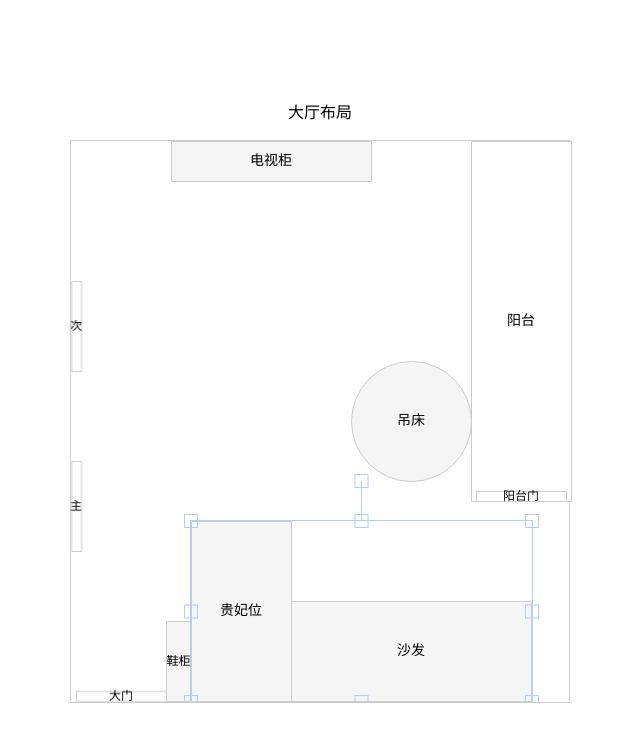
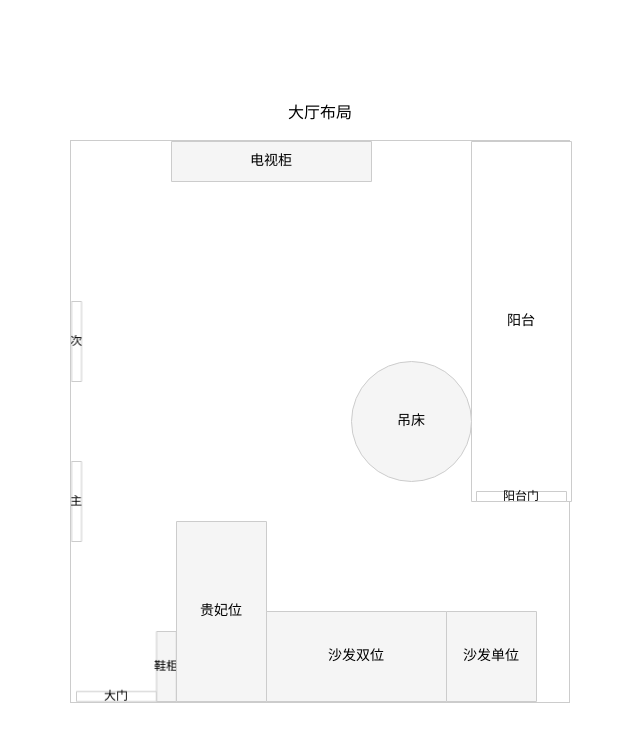
Before and after one commit to blryli/layout, a plain HTML site: page index.html in a window 1280 px wide. Shown: the whole page, without its empty margins (320-960 px from the left). Drawn offline with nearby package versions, Linux system fonts and the light colour scheme.

Commit message:
光影区设计

```diff
--- a/index.html
+++ b/index.html
@@ -24,21 +24,20 @@
       const canvas = new fabric.Canvas("canvas");
       const groups = {}
       const renders = [
-        { text: '大门', width: 90, height: 10, left: 5, top: 550, fontSize: 12,disabled: true },
-        { text: '主', width: 10, height: 90, left: 0, top: 320, fontSize: 12,disabled: true },
-        { text: '次', width: 10, height: 90, left: 0, top: 140, fontSize: 12,disabled: true },
-        { text: '鞋柜', width: 25, height: 80, left: 95, top: 480, fontSize: 12 },
+        { text: '大门', width: 80, height: 10, left: 5, top: 550, fontSize: 12,disabled: true },
+        { text: '主', width: 10, height: 80, left: 0, top: 320, fontSize: 12,disabled: true },
+        { text: '次', width: 10, height: 80, left: 0, top: 160, fontSize: 12,disabled: true },
+        { text: '鞋柜', width: 20, height: 70, left: 85, top: 490, fontSize: 12 },
         { text: '电视柜', width: 200, height: 40, left: 100, top: 0 },
         { text: '阳台', width: 100, height: 360, left: 400, top: 0, groupName: 'yangtai', disabled: true },
         { text: '阳台门', width: 90, height: 10, left: 405, top: 350, groupName: 'yangtai', fontSize: 12, disabled: true },
-        { text: '贵妃位', width: 100, height: 180, left: 120, top: 380, groupName: 'shafa' },
-        { text: '沙发', width: 240, height: 100, left: 220, top: 460, groupName: 'shafa' },
+        { text: '贵妃位', width: 90, height: 180, left: 105, top: 380, groupName: 'shafa' },
+        { text: '沙发双位', width: 180, height: 90, left: 195, top: 470, groupName: 'shafa' },
+        { text: '沙发单位', width: 90, height: 90, left: 375, top: 470 },
         { text: '吊床', radius: 60, left: 280, top: 220, type: 'Circle' },
       ];
 
-      renders.forEach((d, i) => {
-        add(d, i)
-      })
+      add(renders)
     </script>
   </body>
 </html>
--- a/utils.js
+++ b/utils.js
@@ -1,4 +1,38 @@
-function add(d, i) {
+function draw(group, index) {
+  const attrs = {
+    selectable: !group.some(d => d.disabled),
+    scalable: false,
+    rotatable: false,
+  }
+  const rect = new fabric.Group(group, attrs)
+  rect.zIndex = index
+  canvas.add(rect)
+  // canvas.setActiveObject(rect)
+  // 禁用矩形的默认旋转行为
+  // rect.lockRotation = true;
+  // rect.lockMovementY = true;
+  // rect.scalable = false;
+
+  // 监听矩形的旋转事件（注意：Fabric.js没有直接的'rotating'事件，所以我们使用'modified'事件）
+  // rect.on('modified', function() {
+  //   // 获取当前角度
+  //   let angle = rect.getAngle();
+  //   console.log('angle',angle)
+
+  //   // 计算最接近的90度或180度
+  //   let newAngle = Math.round(angle / 90) * 90;
+
+  //   // 如果新角度与当前角度不同，则更新角度
+  //   if (newAngle !== angle) {
+  //     rect.setAngle(newAngle);
+  //     // 由于我们禁用了默认旋转行为，所以需要手动设置坐标和渲染
+  //     rect.setCoords();
+  //     canvas.renderAll();
+  //   }
+  // });
+}
+
+function addOne(d, i) {
   // 图形
   const rect = new fabric[d.type || 'Rect']({
     ...{
@@ -22,52 +56,27 @@ function add(d, i) {
     originY: "center",
   });
 
-  // 有分组添加进分组
   const {groupName} = d
-  if(groupName) {
-    if(!groups[groupName]) groups[groupName] = []
-    groups[groupName].push(rect, text)
-  } else { // 无分组直接绘制
-    draw([rect, text])
-  }
+  const name = groupName || `item${i}`
+  if(!groups[name]) groups[name] = []
+  groups[name].push(rect, text)
 
   // 绘制分组
   if(i === renders.length - 1) {
-    Object.values(groups).forEach(g => {
-      draw(g)
+    Object.values(groups).forEach((g, i) => {
+      draw(g, i)
     })
   }
 }
 
-function draw(group) {
-  const attrs = {
-    selectable: !group.some(d => d.disabled),
-    scalable: false,
-    rotatable: false,
-  }
-  const rect = new fabric.Group(group, attrs)
-  canvas.add(rect)
-  canvas.setActiveObject(rect)
-  // 禁用矩形的默认旋转行为
-  // rect.lockRotation = true;
-  // rect.lockMovementY = true;
-  // rect.scalable = false;
+function add(params) {
+  const renders = Array.isArray(params) ? params : [params]
+  renders.forEach((d, i) => {
+    addOne(d, i)
+  })
+  // 按 zIndex 排序对象数组
+  canvas.getObjects().sort((a, b) => a.zIndex - b.zIndex)
 
-  // 监听矩形的旋转事件（注意：Fabric.js没有直接的'rotating'事件，所以我们使用'modified'事件）
-  // rect.on('modified', function() {
-  //   // 获取当前角度
-  //   let angle = rect.getAngle();
-  //   console.log('angle',angle)
-
-  //   // 计算最接近的90度或180度
-  //   let newAngle = Math.round(angle / 90) * 90;
-
-  //   // 如果新角度与当前角度不同，则更新角度
-  //   if (newAngle !== angle) {
-  //     rect.setAngle(newAngle);
-  //     // 由于我们禁用了默认旋转行为，所以需要手动设置坐标和渲染
-  //     rect.setCoords();
-  //     canvas.renderAll();
-  //   }
-  // });
+  // 刷新画布显示
+  canvas.requestRenderAll()
 }
```
Also changed, not shown: sz.html (added, +75 -0 lines).
